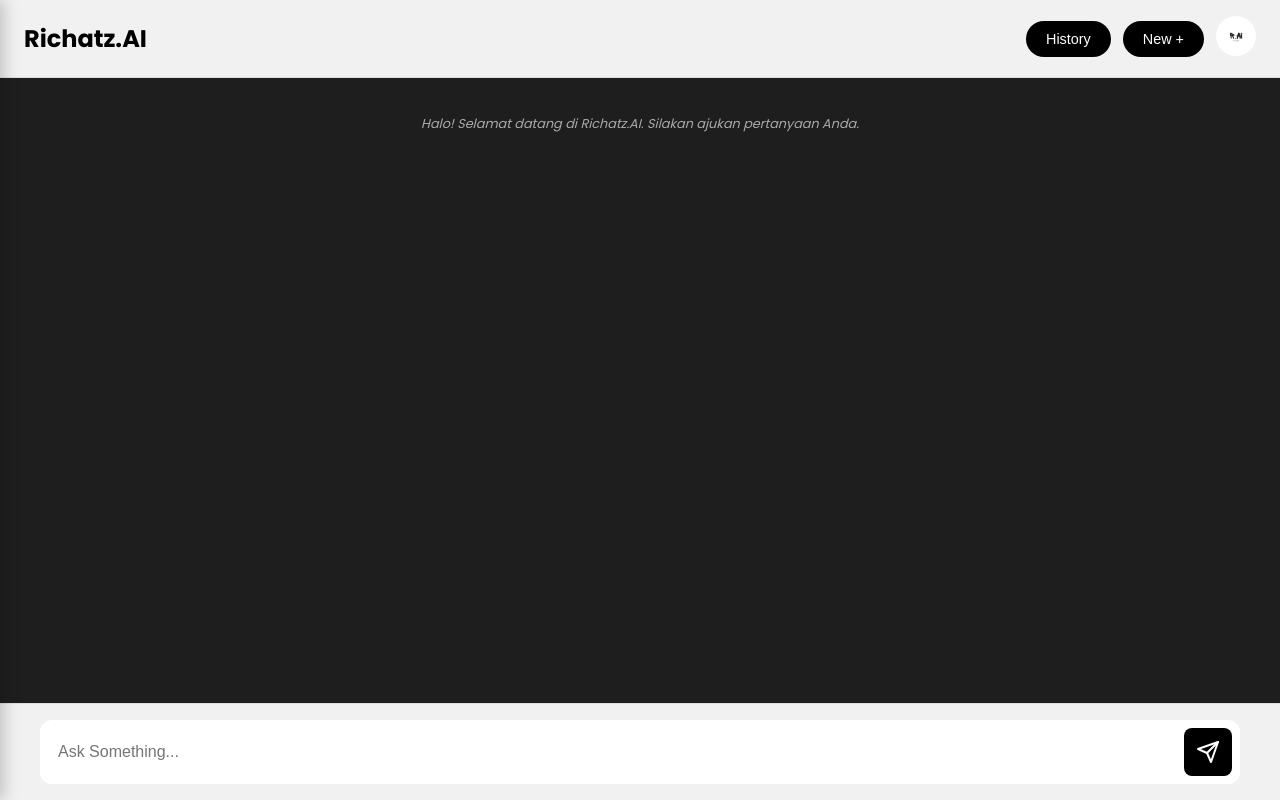
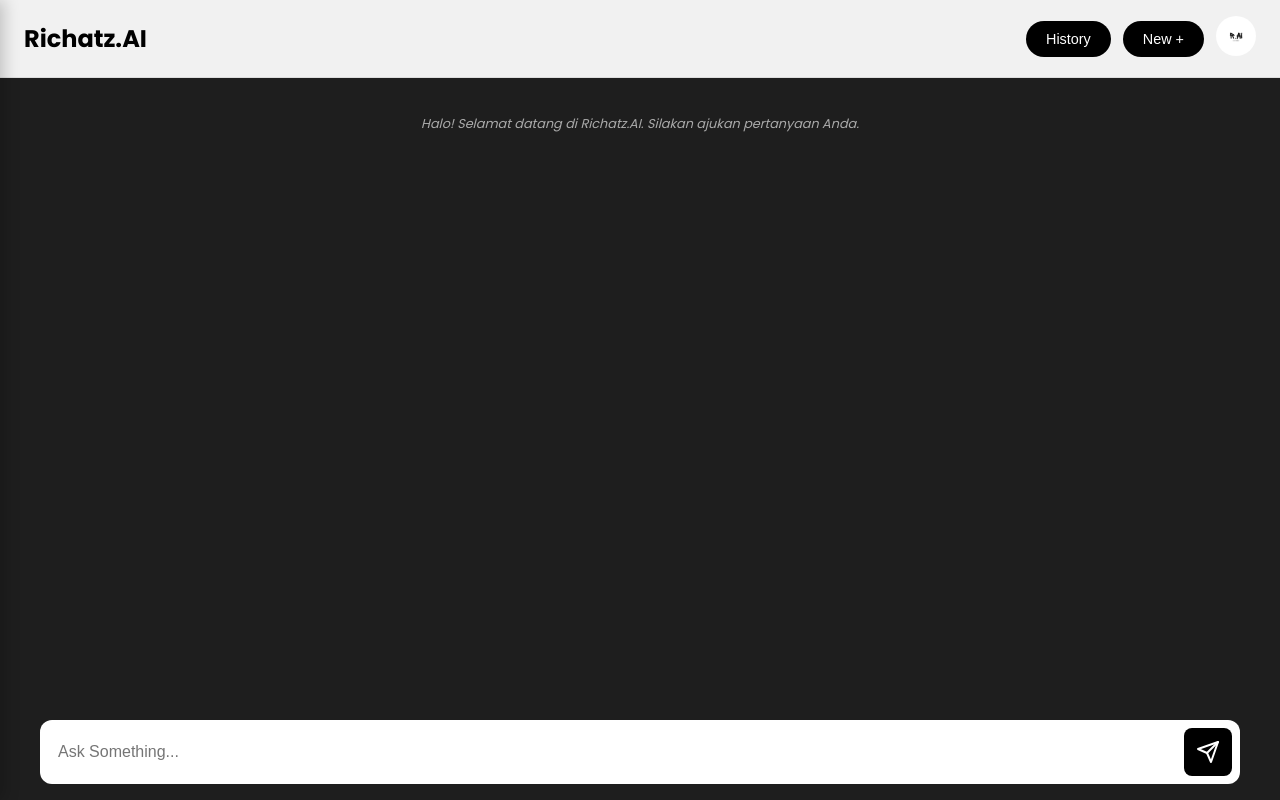
Before and after one commit to azk4rls/py_ai, a Flask app: page / in a window 1280 px wide. Run offline with Flask 3, Linux system fonts and the light colour scheme; the visitor is signed in with stand-in values (Sample User, id 1); data that the repository does not hold is empty; some libraries are stand-ins or nearby versions.

Commit message:
up style

```diff
--- a/static/styles.css
+++ b/static/styles.css
@@ -363,10 +363,10 @@
 
 /* --- Footer (Input) --- */
 .main-footer {
-    background-color: #F1F1F1;
+    background-color: #1E1E1E;
     padding: 16px 24px;
     flex-shrink: 0;
-    border-top: 1px solid #ddd;
+    border-top: 1px solid #1E1E1E;
     /* Pastikan footer juga bisa menyusut */
     min-width: 0;
 }
```
